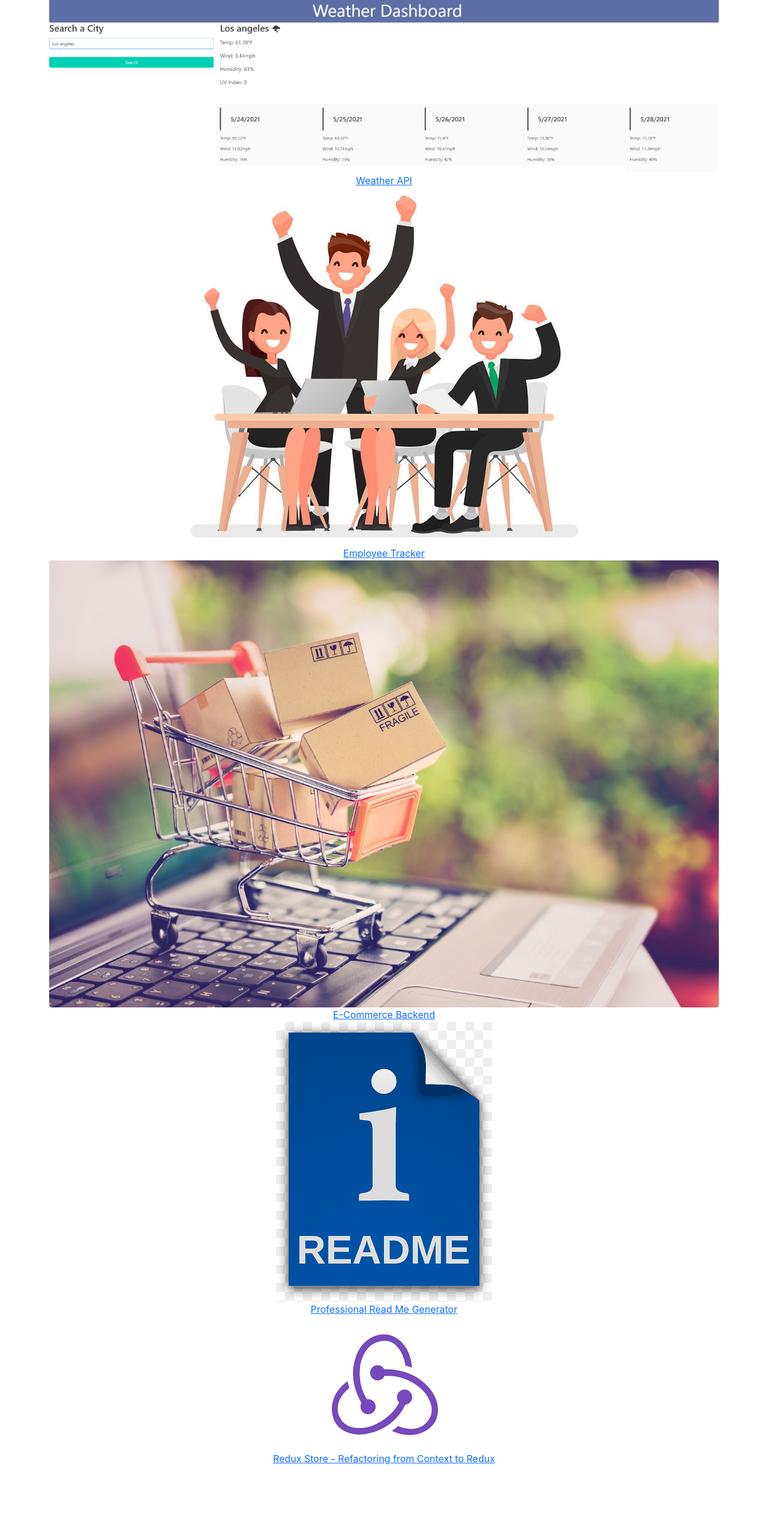
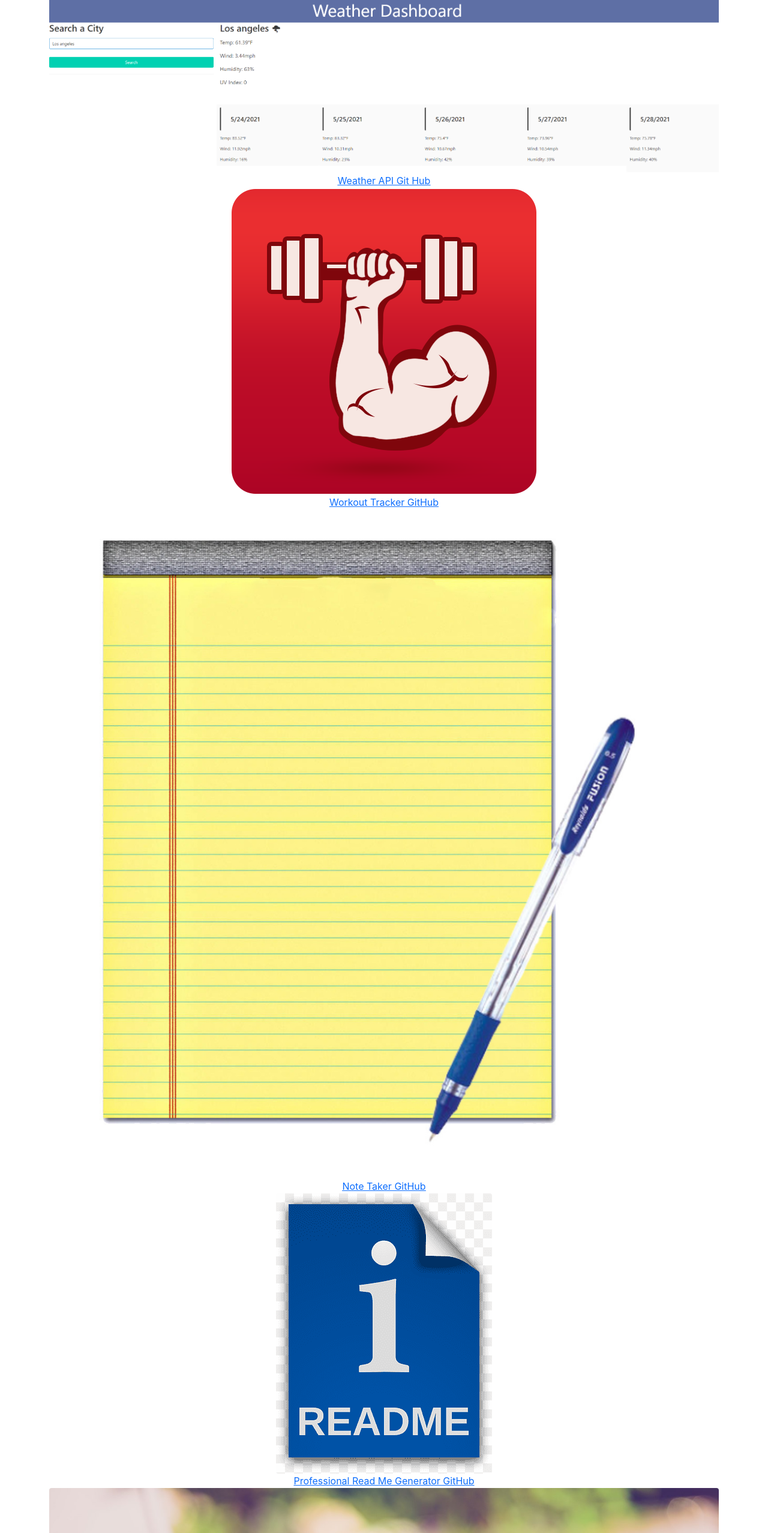
Before and after one commit to bluninjadragon/react-portfolio, a React (Create React App) app: page / in a window 1280 px wide. Shown: the part 1437-3992 px from the top of the page at 60% size. Built offline with nearby package versions, Linux system fonts and the light colour scheme.

Commit message:
updated links to deployed AND github for portfolio section

```diff
--- a/src/components/Portfolio/Portfolio.jsx
+++ b/src/components/Portfolio/Portfolio.jsx
@@ -6,10 +6,10 @@ import Row from "react-bootstrap/Row";
 import Col from "react-bootstrap/Col";
 import Image from "react-bootstrap/Image";
 import Weather from "../../assets/images/Version 1.0 Weather App.png";
-import Employee from "../../assets/images/employee.jpg";
+import Workout from "../../assets/images/workout.png";
 import Ecommerce from "../../assets/images/ecommerce.jpg";
 import ReadMe from "../../assets/images/readme.png";
-import Redux from "../../assets/images/redux.png";
+import Notes from "../../assets/images/notes.jpg";
 import Thyme from "../../assets/images/thyme.jpg";
 import LOTR from "../../assets/images/ring.jpg";
 
@@ -19,9 +19,9 @@ function Portfolio() {
 
     <div>
         <h1>Portolio</h1>
-        Below are a few highlights of finished projects and assignments
+        Below are a few highlights of finished projects and assignments. Click the image for the deployed application, and the text for the GitHub link.
       <Container>
-        <a href="https://github.com/bluninjadragon/Weather-Dashboard-6">
+        <a href="https://bluninjadragon.github.io/Weather-Dashboard-6/">
       <Row>
         <Col>
           <Image
@@ -33,53 +33,58 @@ function Portfolio() {
                 />
       </Col>
     </Row>
-  <Row>
+  <a href="https://github.com/bluninjadragon/Weather-Dashboard-6"><Row>
     <Col>
-    Weather API
+    Weather API Git Hub
     </Col>
   </Row>
+  </a>
   </a>
 </Container>
 
 <Container>
-        <a href="https://github.com/bluninjadragon/Employee-Tracker-12">
+        <a href="https://workout-tracker-jwh.herokuapp.com/?id=6130f8914398940016c866aa">
       <Row>
         <Col>
           <Image
                   className="profile justify-content-end"
                   alt="employee tracker"
-                  src={Employee}
+                  src={Workout}
                   rounded
                   fluid
                 />
       </Col>
     </Row>
+    <a href="https://github.com/bluninjadragon/HW-18-Workout-Tracker">
   <Row>
     <Col>
-    Employee Tracker
+    Workout Tracker GitHub
     </Col>
   </Row>
+  </a>
   </a>
 </Container>
 
 <Container>
-        <a href="https://github.com/bluninjadragon/HW-13-ORM-E-Commerce-Back-End">
+        <a href="https://note-tracker-plus.herokuapp.com/">
       <Row>
         <Col>
           <Image
                   className="profile justify-content-end"
                   alt="ecommerce"
-                  src={Ecommerce}
+                  src={Notes}
                   rounded
                   fluid
                 />
       </Col>
     </Row>
+    <a href="https://github.com/bluninjadragon/HW-11---Express">
   <Row>
     <Col>
-    E-Commerce Backend
+    Note Taker GitHub
     </Col>
   </Row>
+  </a>
   </a>
 </Container>
 
@@ -98,30 +103,32 @@ function Portfolio() {
     </Row>
   <Row>
     <Col>
-    Professional Read Me Generator
+    Professional Read Me Generator GitHub
     </Col>
   </Row>
   </a>
 </Container>
 
 <Container>
-        <a href="https://github.com/bluninjadragon/HW-22-Redux-Store">
+        <a href="https://redux-store-jwh.herokuapp.com/">
       <Row>
         <Col>
           <Image
                   className="profile justify-content-end"
                   alt="redux"
-                  src={Redux}
+                  src={Ecommerce}
                   rounded
                   fluid
                 />
       </Col>
     </Row>
+    <a href="https://github.com/bluninjadragon/HW-22-Redux-Store">
   <Row>
     <Col>
     Redux Store - Refactoring from Context to Redux
     </Col>
   </Row>
+  </a>
   </a>
 </Container>
 
@@ -138,16 +145,18 @@ function Portfolio() {
                 />
       </Col>
     </Row>
+    <a href="https://github.com/Project-2-Full-Stack">
   <Row>
     <Col>
-    Thyme is Money
+    Thyme is Money GitHub
     </Col>
   </Row>
+  </a>
   </a>
 </Container>
 
 <Container>
-        <a href="https://github.com/team-one-to-rule-them-all">
+        <a href="https://team-one-to-rule-them-all.github.io/projectone/">
       <Row>
         <Col>
           <Image
@@ -159,11 +168,13 @@ function Portfolio() {
                 />
       </Col>
     </Row>
+    <a href="https://github.com/team-one-to-rule-them-all">
   <Row>
     <Col>
-    Team One To Rule Them All
+    Top Shelf GitHub
     </Col>
   </Row>
+  </a>
   </a>
 </Container>
     </div>
```
Also changed, not shown: src/assets/images/notes.jpg (added), src/assets/images/workout.png (added).
